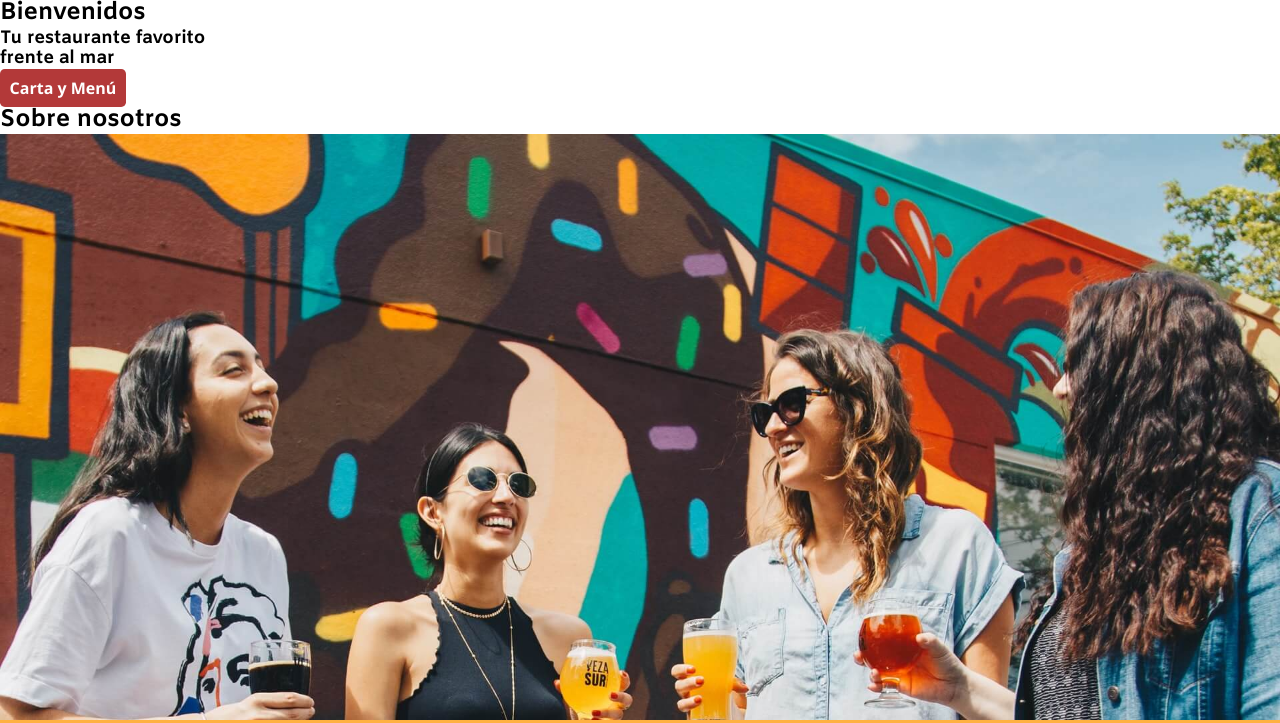
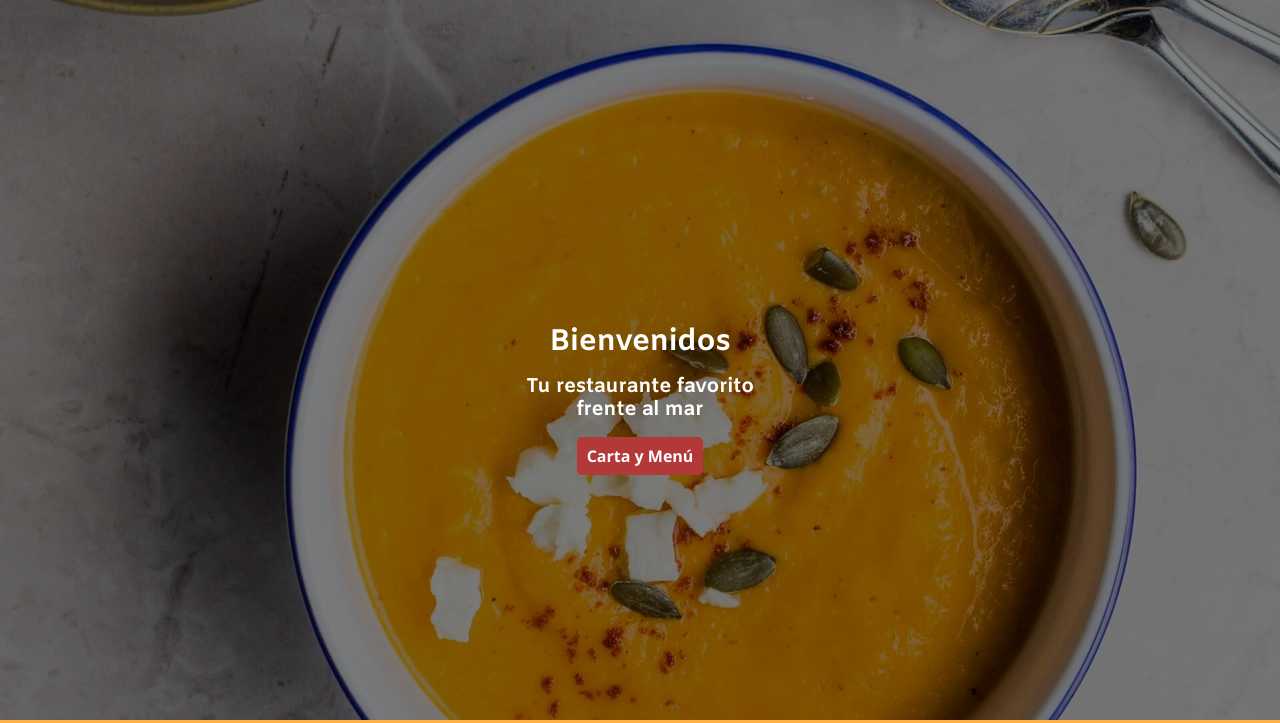
Before and after one commit to geneclpa/restaurant_project, a plain HTML site: page index.html in a window 1280 px wide. Shown: the top 723 px of the page. Drawn offline with Linux system fonts and the light colour scheme.

Commit message:
Se terminaron los estilos de la sección Home

```diff
--- a/css/styles.css
+++ b/css/styles.css
@@ -249,3 +249,33 @@ img{
     color: var(--white_color);
     background-color: var(--first_color);
 }
+
+/*  Hero image  */
+.hero_image{
+    background-image: var(--image);
+    background-repeat: no-repeat;
+    background-position: center;
+    background-size: cover;
+    background-attachment: var(--attachment);
+}
+
+.hero_image_opacity{
+    width: 100%;
+    min-height: 100vh;
+    display: flex;
+    justify-content: center;
+    align-items: center;
+    text-align: center;
+    background-color: var(--opacity_color);
+}
+
+.hero_image_title{
+    color: var(--white_color);
+    font-size: 1.87rem;
+    margin-bottom: 1rem;
+}
+
+.hero_image_subtitle{
+    color: var(--white_color);
+    font-size: 1.25rem;
+}
--- a/index.html
+++ b/index.html
@@ -51,12 +51,12 @@
     </header>
 
     <section id="inicio" class="home">
-        <article class="hero_image">
-            <aside class="hero_image_opacity">
+        <article class="hero_image" style="--image: url(../assets/img/hero-image.jpg); --attachment: fixed">
+            <aside class="hero_image_opacity" style="--opacity_color: var(--black_alpha_color);">
                 <div class="hero_image_content">
                     <h2 class="hero_image_title">Bienvenidos</h2>
                     <h3 class="hero_image_subtitle">Tu restaurante favorito<br />frente al mar</h3>
-                    <a href="#menu" class="btn">Carta y Menú</a>
+                    <a href="#menu" class="btn" style="--btn_margin_top: 1rem;">Carta y Menú</a>
                 </div>
             </aside>
         </article>
```
